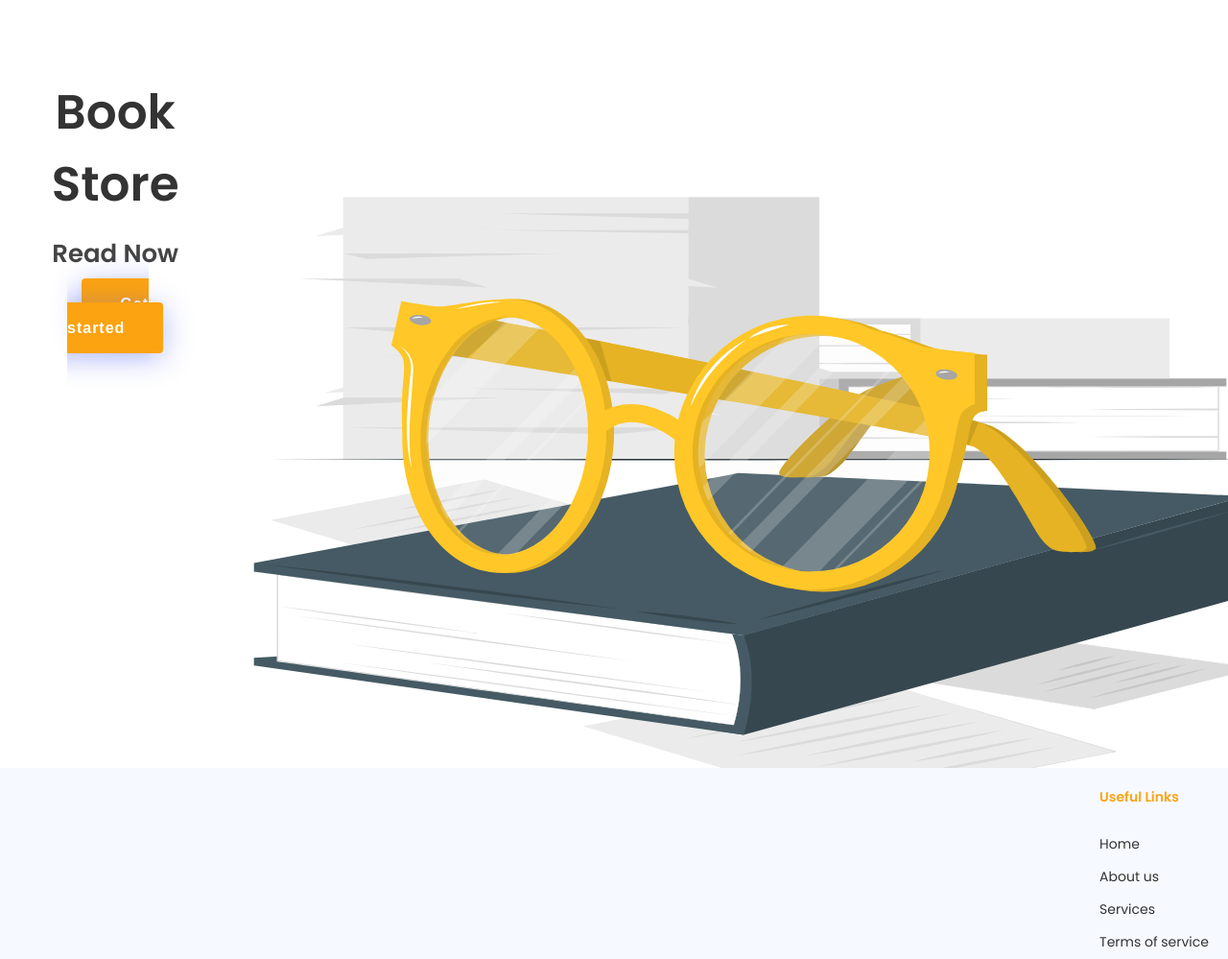
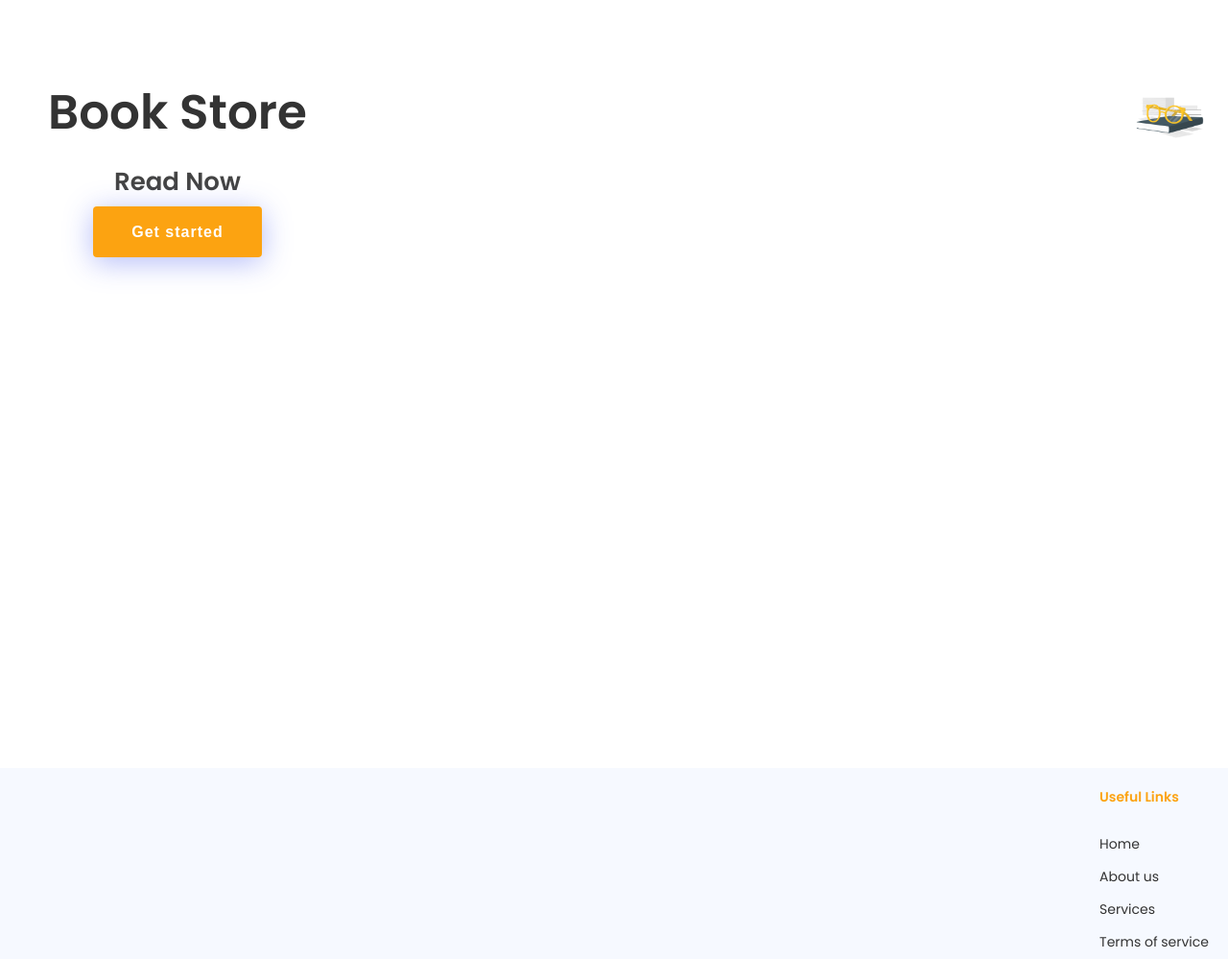
Before and after one commit to emminyell/Brief2_sprint3, a PHP site: page / in a window 1280 px wide. Shown: the part 78-1077 px from the top of the page at 96% size. Run offline with PHP 8.4, Linux system fonts and the light colour scheme.

Commit message:
ajouter photo pour home page

```diff
--- a/index.php
+++ b/index.php
@@ -54,7 +54,7 @@
           </div>
         </div>
       </div>
-      <img src="glasses.svg" class="img-fluid" alt="">
+      <img src="glasses.png" class="img" alt="" width="60%" height="400px">
     </div>
 
   </section><!-- End Hero -->
--- a/style.css
+++ b/style.css
@@ -7,7 +7,10 @@
    outline: none; border:none;
    text-decoration: none;
 }
-
+.container .img{
+  width: 80px;
+  height:80px;
+}
 .container{
    min-height: 100vh;
    display: flex;
```
